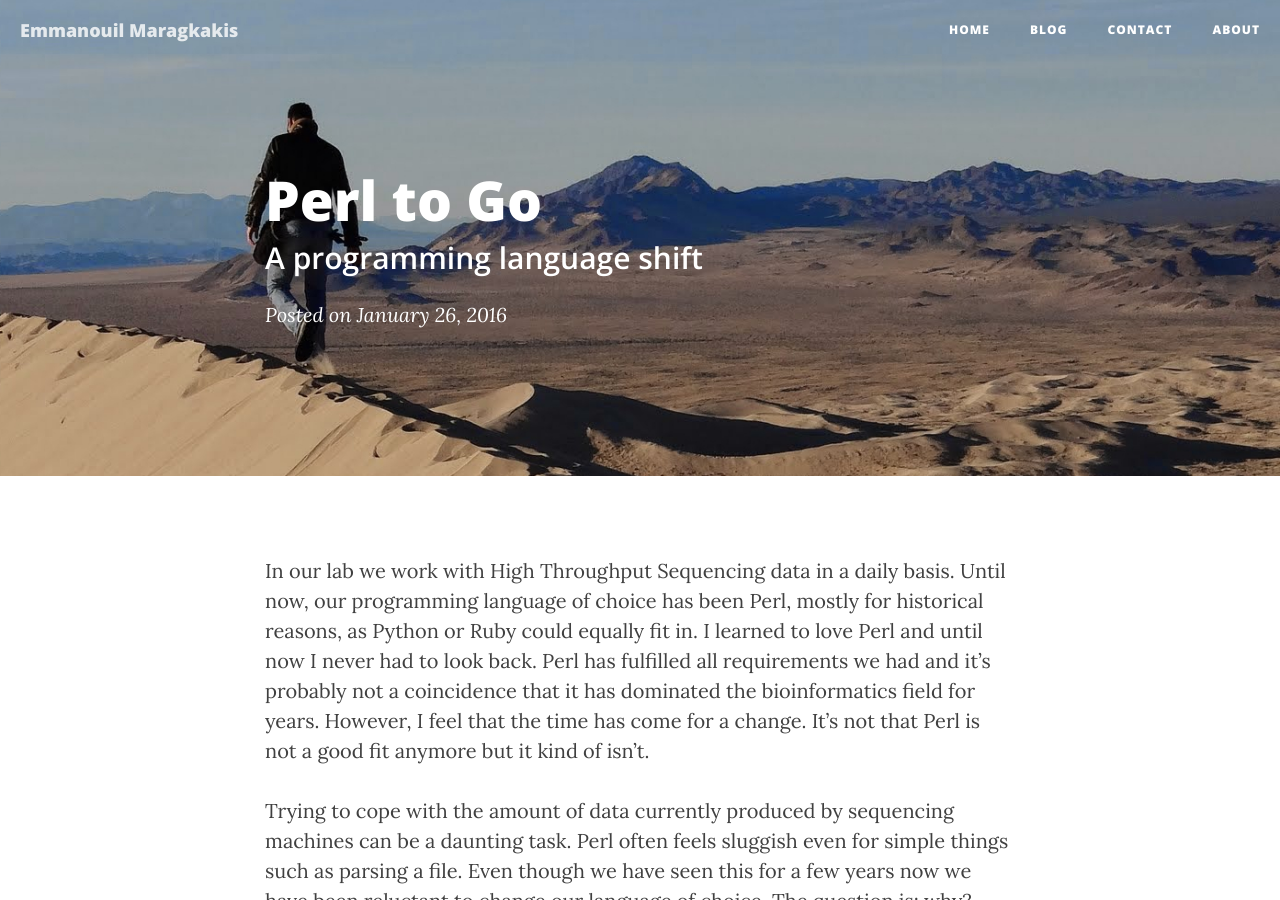
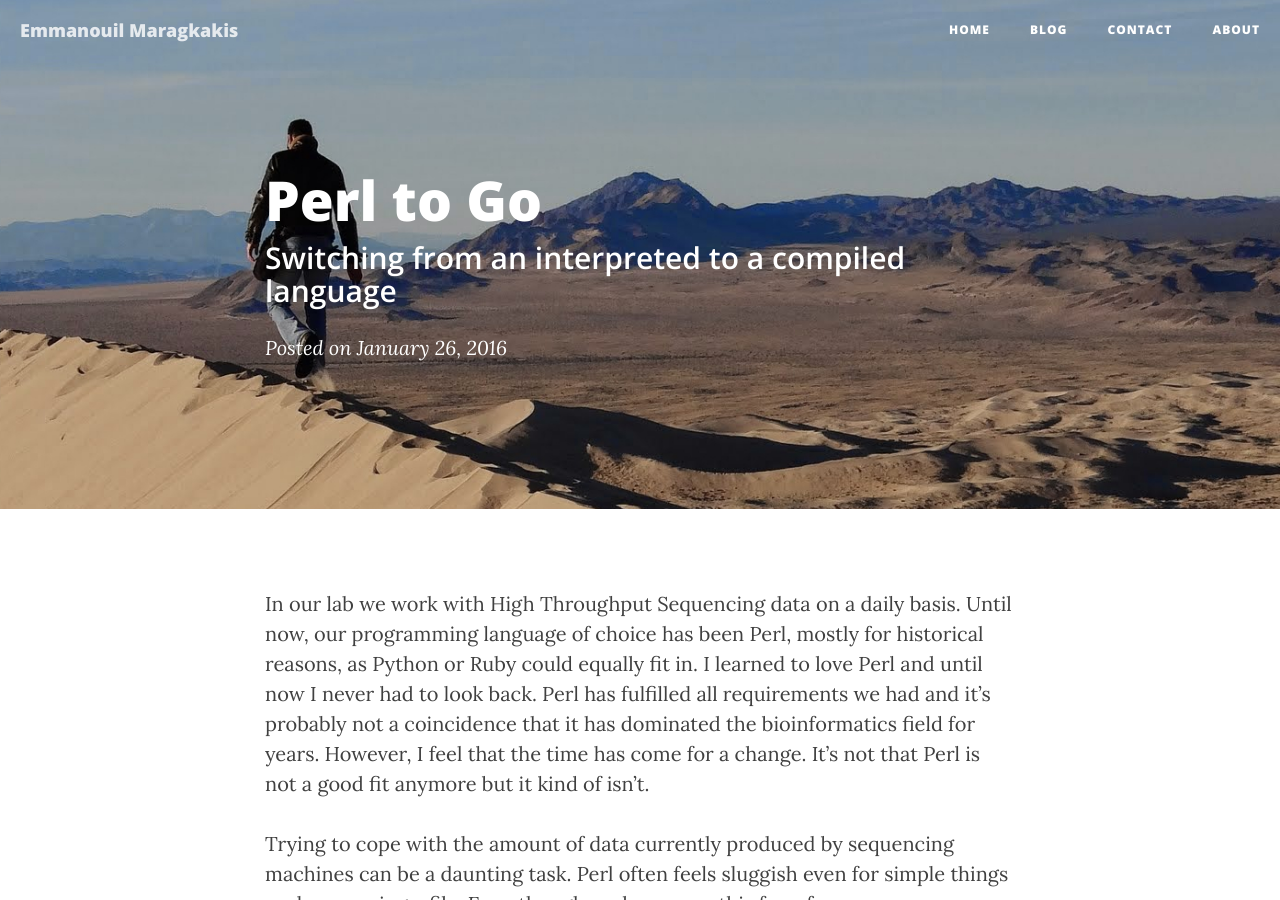
Before and after one commit to mnsmar/mnsmar.github.io, a Jekyll site: the page built from _posts/2016-01-26-perl-to-go.md, in a window 1280 px wide and 900 px high. Built offline with Jekyll 4.4.1, drawn with Linux system fonts in a browser that asks for light colours; nearby versions of some CDN libraries.

Commit message:
Change the titles a bit

```diff
--- a/_posts/2016-01-26-perl-to-go.md
+++ b/_posts/2016-01-26-perl-to-go.md
@@ -1,12 +1,12 @@
 ---
 layout:     post
 title:      "Perl to Go"
-subtitle:   "A programming language shift"
+subtitle:   "Switching from an interpreted to a compiled language"
 date:       2016-01-26 22:00:00
 header-img: "img/bg.jpg"
 ---
 
-In our lab we work with High Throughput Sequencing data in a daily basis.
+In our lab we work with High Throughput Sequencing data on a daily basis.
 Until now, our programming language of choice has been Perl, mostly for
 historical reasons, as Python or Ruby could equally fit in. I learned to love
 Perl and until now I never had to look back. Perl has fulfilled all
--- a/blog/index.html
+++ b/blog/index.html
@@ -1,7 +1,7 @@
 ---
 layout: page
 title: Blog
-description: "(well mostly bioinformatics)"
+description: "Some thoughts (mostly on bioinformatics)"
 header-img: "../img/bg.jpg"
 ---
 
--- a/contact/index.html
+++ b/contact/index.html
@@ -1,7 +1,7 @@
 ---
 layout: page
 title: "Contact"
-description: "Questions? Maybe I have answers"
+description: "Have questions? Maybe I have answers"
 header-img: "../img/bg.jpg"
 ---
 
```
